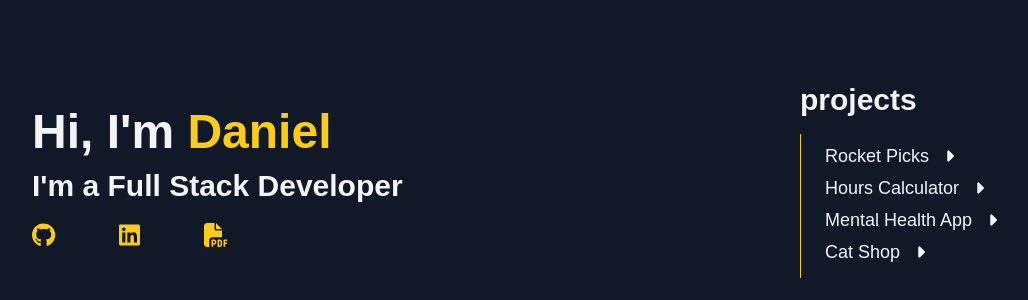
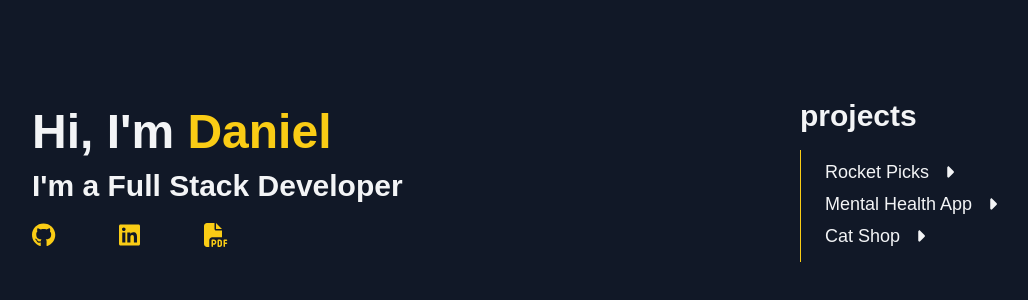
Before and after one commit to jum-w/portfolio, a React (Create React App) app: page / in a window 1280 px wide. Shown: the part 220-520 px from the top of the page, without its empty margins (32-1060 px from the left). Built offline with nearby package versions, Linux system fonts and the light colour scheme; the HTML template or start-up script is replaced by a standard one.

Commit message:
Update projects list

```diff
--- a/src/components/ProjectData.ts
+++ b/src/components/ProjectData.ts
@@ -11,23 +11,14 @@ export const projectData: Record<string, projectData[]> = {
         {
             id: 1,
             title: "Rocket Picks",
-            link: "https://www.rocketpicks.xyz",
+            https: "//rl-picks-jum-w.vercel.app",
             demo: 'https://youtu.be/DXYstso5gY0',
             github: 'https://github.com/jum-w/RLPicks'
         }
     ],
-    HoursCalculator: [
+    MentalHealthWebApp: [
         {
             id: 2,
-            title: "Hours Calculator",
-            link: "https://jum.lol",
-            demo: '',
-            github: 'https://github.com/jum-w/jum.lol'
-        }
-    ],
-    MentalHealthWebApp: [
-        {
-            id: 3,
             title: "Mental Health App",
             link: '',
             demo: 'https://youtu.be/KyHbuJxYY_Q',
@@ -36,7 +27,7 @@ export const projectData: Record<string, projectData[]> = {
     ],
     CatShop: [
         {
-            id: 4,
+            id: 3,
             title: "Cat Shop",
             link: 'https://cat-shop-iota.vercel.app',
             demo: '',
```
